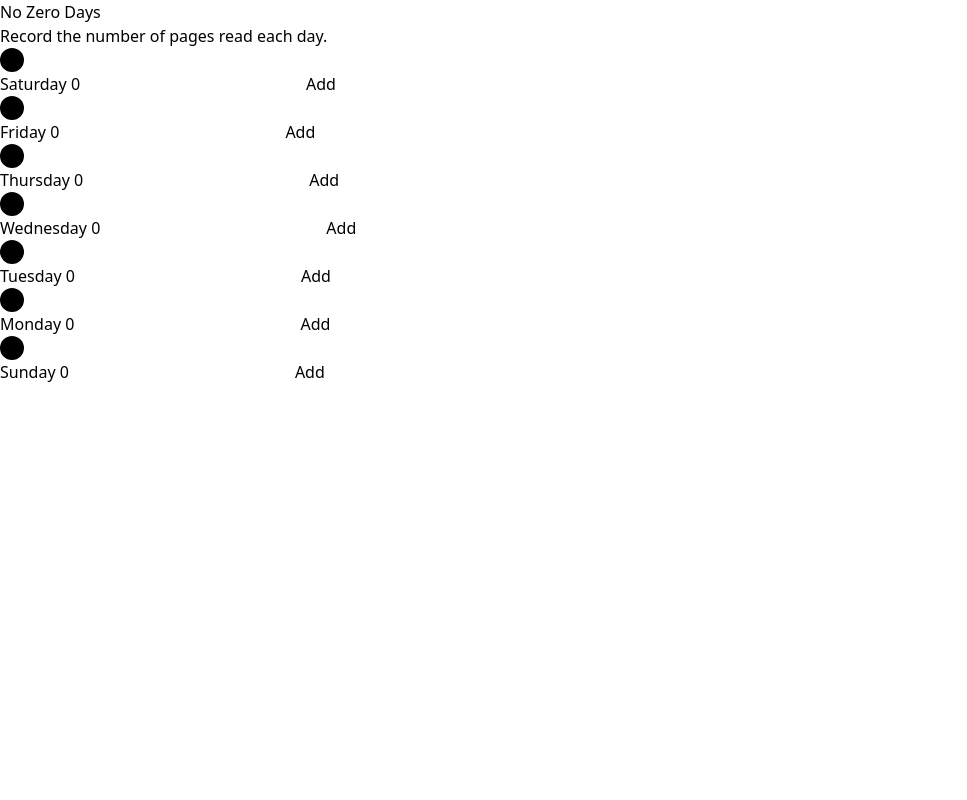
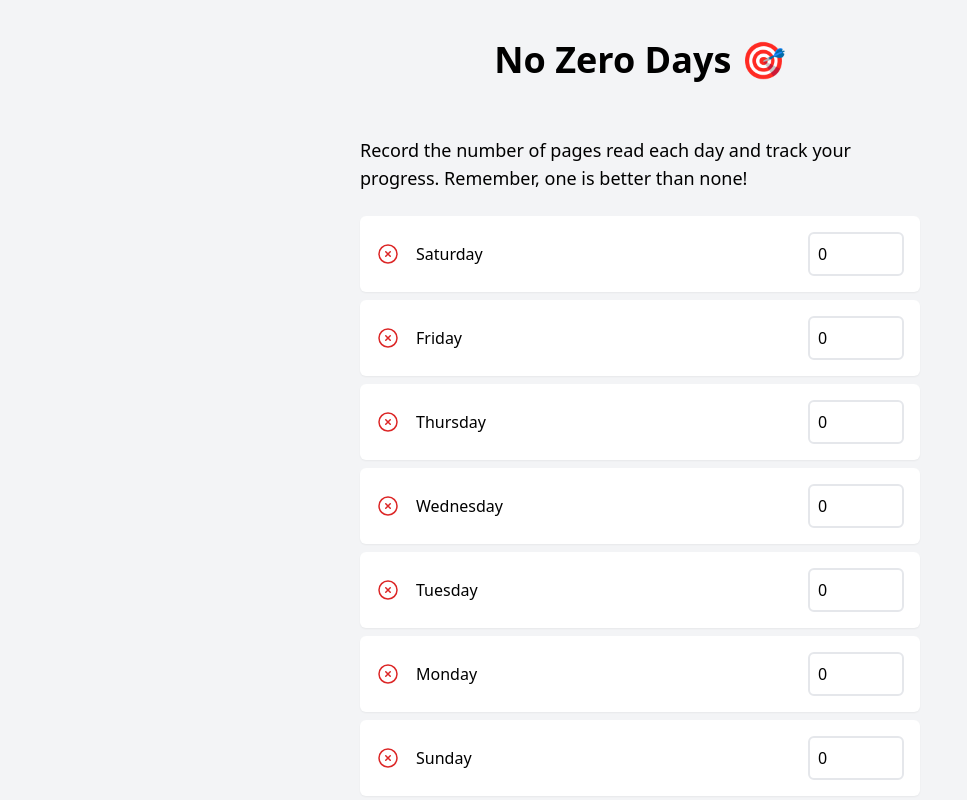
Before and after one commit to rbarbazz/no-zero-days, a website built with Parcel: page src/index.html in a window 1280 px wide. Shown: the whole page, without its empty margins (0-967 px from the left). Built offline with nearby package versions, Linux system fonts and the light colour scheme.

Commit message:
feat: UI done

```diff
--- a/src/index.html
+++ b/src/index.html
@@ -12,30 +12,71 @@
     <link rel="stylesheet" href="style.css" />
     <script src="script.js" type="module"></script>
   </head>
-  <body>
-    <div>
-      <h1>No Zero Days</h1>
-      <p>Record the number of pages read each day.</p>
+  <body class="bg-gray-100">
+    <div class="max-w-screen-sm mx-auto px-10">
+      <h1 class="text-center text-4xl font-bold mb-4 py-10">No Zero Days 🎯</h1>
+      <p class="text-lg pb-4">
+        Record the number of pages read each day and track your progress.
+        Remember, one is better than none!
+      </p>
+      <div x-data="progress">
+        <ul x-data="lastSevenDays" class="space-y-2">
+          <template x-for="day in days">
+            <li
+              x-data="{ day, value: getValue(day) }"
+              class="flex justify-between items-center bg-white p-4 rounded-md shadow-sm"
+            >
+              <div class="flex items-center">
+                <svg
+                  x-show="value > 0"
+                  xmlns="http://www.w3.org/2000/svg"
+                  fill="none"
+                  viewBox="0 0 24 24"
+                  stroke-width="1.5"
+                  stroke="currentColor"
+                  class="w-6 h-6 text-green-600"
+                >
+                  <path
+                    stroke-linecap="round"
+                    stroke-linejoin="round"
+                    d="M9 12.75 11.25 15 15 9.75M21 12c0 1.268-.63 2.39-1.593 3.068a3.745 3.745 0 0 1-1.043 3.296 3.745 3.745 0 0 1-3.296 1.043A3.745 3.745 0 0 1 12 21c-1.268 0-2.39-.63-3.068-1.593a3.746 3.746 0 0 1-3.296-1.043 3.745 3.745 0 0 1-1.043-3.296A3.745 3.745 0 0 1 3 12c0-1.268.63-2.39 1.593-3.068a3.745 3.745 0 0 1 1.043-3.296 3.746 3.746 0 0 1 3.296-1.043A3.746 3.746 0 0 1 12 3c1.268 0 2.39.63 3.068 1.593a3.746 3.746 0 0 1 3.296 1.043 3.746 3.746 0 0 1 1.043 3.296A3.745 3.745 0 0 1 21 12Z"
+                  />
+                </svg>
+                <svg
+                  x-show="value <= 0"
+                  xmlns="http://www.w3.org/2000/svg"
+                  fill="none"
+                  viewBox="0 0 24 24"
+                  stroke-width="1.5"
+                  stroke="currentColor"
+                  class="w-6 h-6 text-red-600"
+                >
+                  <path
+                    stroke-linecap="round"
+                    stroke-linejoin="round"
+                    d="m9.75 9.75 4.5 4.5m0-4.5-4.5 4.5M21 12a9 9 0 1 1-18 0 9 9 0 0 1 18 0Z"
+                  />
+                </svg>
+                <label
+                  :for="'pages-input' + formatDate(day)"
+                  x-text="formatDate(day)"
+                  class="font-medium ml-4"
+                ></label>
               </div>
-    <div x-data="progress">
-      <ul x-data="lastSevenDays">
-        <template x-for="day in days">
-          <li x-data="{ day, value: getValue(day) }">
-            <span class="block w-6 h-6 rounded-full bg-black"></span>
-            <label
-              x-bind:for="'pages-input' + formatDate(day)"
-              x-text="formatDate(day)"
-            ></label>
+              <div class="flex items-center space-x-4">
                 <input
                   type="number"
-              x-bind:id="'pages-input' + formatDate(day)"
+                  :id="'pages-input' + formatDate(day)"
                   min="0"
                   x-model="value"
+                  @input.debounce="upsertRecord(day, value)"
+                  class="border-2 border-gray-200 rounded-md p-2 max-w-24"
                 />
-            <button @click="addRecord(day, value)">Add</button>
+              </div>
             </li>
           </template>
         </ul>
       </div>
+    </div>
   </body>
 </html>
--- a/src/script.js
+++ b/src/script.js
@@ -24,7 +24,7 @@ Alpine.data('progress', function () {
   return {
     records: this.$persist({}),
 
-    addRecord(day, value) {
+    upsertRecord(day, value) {
       this.records[day] = parseInt(value)
     },
 
```
Lines whose indentation alone changed are shown as unchanged.
